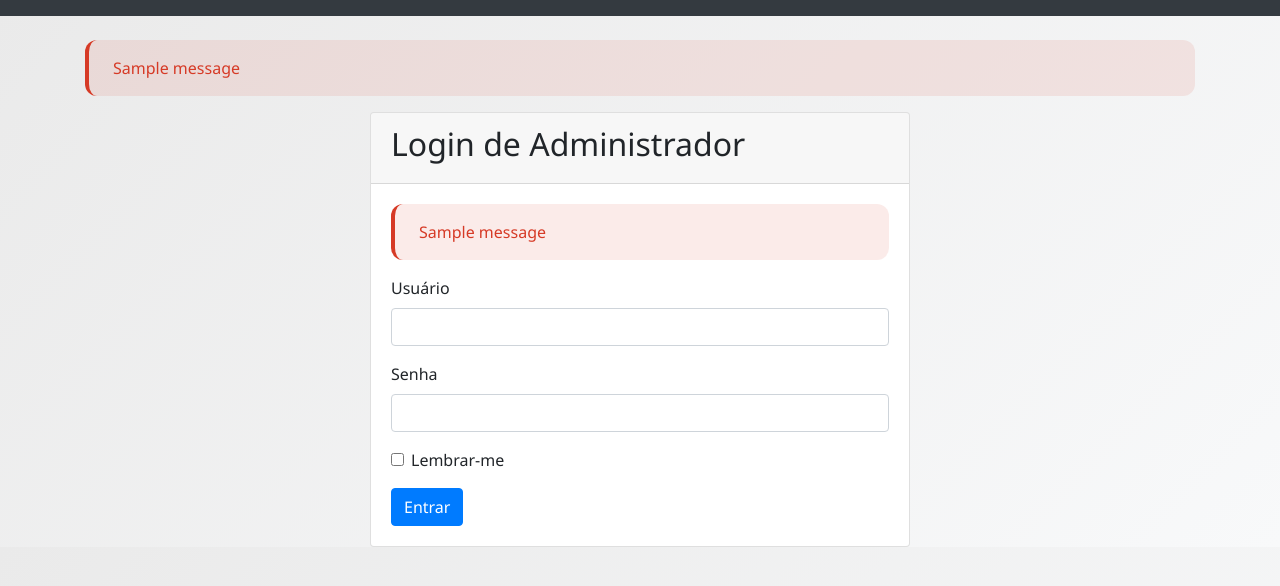
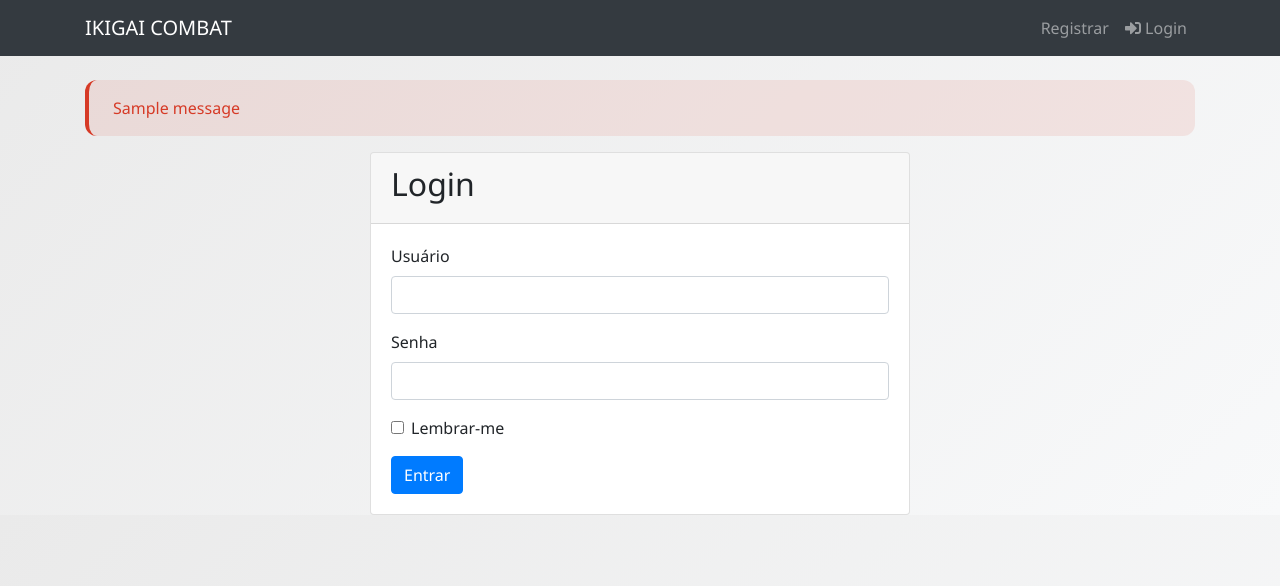
Before and after one commit to wllynilson/ikigai, a Flask app: page /login in a window 1280 px wide. Shown: the top 586 px of the page. Run offline with Flask 3, Linux system fonts and the light colour scheme; tables that the repository leaves empty hold one stand-in row (values such as "Sample post"); one stand-in notice (Sample message) is shown; some libraries are stand-ins or nearby versions.

Commit message:
Ajustes textuais e volta do navbar.

```diff
--- a/app/auth/forms.py
+++ b/app/auth/forms.py
@@ -41,7 +41,7 @@ class EditarPerfilForm(FlaskForm):
 
 class RegistrationForm(FlaskForm):
     """Formulário para novos utilizadores se registarem."""
-    username = StringField('Nome de Utilizador', validators=[DataRequired(), Length(min=3, max=64)])
+    username = StringField('Nome usuário', validators=[DataRequired(), Length(min=3, max=64)])
     email = StringField('Email', validators=[DataRequired(), Email()])
     nome_completo = StringField('Nome Completo', validators=[DataRequired(), Length(max=150)])
     cpf = StringField('CPF', validators=[DataRequired(), Length(min=11, max=14)])
@@ -55,7 +55,7 @@ class RegistrationForm(FlaskForm):
     def validate_username(self, username):
         user = User.query.filter_by(username=username.data).first()
         if user is not None:
-            raise ValidationError('Este nome de utilizador já existe. Por favor, escolha outro.')
+            raise ValidationError('Este nome de usuário já existe. Por favor, escolha outro.')
 
     # Validador personalizado para garantir que o email não existe
     def validate_email(self, email):
--- a/app/auth/routes.py
+++ b/app/auth/routes.py
@@ -12,18 +12,18 @@ auth_bp = Blueprint('auth', __name__, template_folder='templates')
 @auth_bp.route('/login', methods=['GET', 'POST'])
 def login():
     if current_user.is_authenticated:
-        return redirect(url_for('admin.dashboard')) # Já está logado, vai para o dashboard
+        return redirect(url_for('public.index')) # Já está logado, vai para o dashboard
 
     form = LoginForm()
     if form.validate_on_submit():
         user = User.query.filter_by(username=form.username.data).first()
         if user is None or not user.check_password(form.password.data):
-            flash('Nome de utilizador ou palavra-passe inválida.', 'danger')
+            flash('Nome de usuário ou senha inválida.', 'danger')
             return redirect(url_for('auth.login'))
 
         login_user(user, remember=form.remember_me.data)
         flash('Login efetuado com sucesso!', 'success')
-        return redirect(url_for('admin.dashboard'))
+        return redirect(url_for('public.index'))
 
     return render_template('auth/login.html', title='Login', form=form)
 
--- a/app/templates/auth/login.html
+++ b/app/templates/auth/login.html
@@ -7,16 +7,10 @@
     <div class="col-md-6 offset-md-3">
         <div class="card">
             <div class="card-header">
-                <h2>Login de Administrador</h2>
+                <h2>Login</h2>
             </div>
             <div class="card-body">
-                {% with messages = get_flashed_messages(with_categories=true) %}
-                    {% if messages %}
-                        {% for category, message in messages %}
-                            <div class="alert alert-{{ category }}">{{ message }}</div>
-                        {% endfor %}
-                    {% endif %}
-                {% endwith %}
+
                 <form method="POST" action="" novalidate>
                     {{ form.hidden_tag() }}
                     <div class="form-group">
--- a/app/templates/base.html
+++ b/app/templates/base.html
@@ -13,8 +13,56 @@
 </head>
 <body>
 
-    <nav class="navbar navbar-expand-lg navbar-dark bg-dark mb-4">
-        </nav>
+<nav class="navbar navbar-expand-lg navbar-dark bg-dark mb-4">
+    <div class="container">
+        <a class="navbar-brand" href="{{ url_for('public.index') }}">
+            IKIGAI COMBAT
+        </a>
+        <button class="navbar-toggler" type="button" data-toggle="collapse" data-target="#navbarNav"
+                aria-controls="navbarNav" aria-expanded="false" aria-label="Toggle navigation">
+            <span class="navbar-toggler-icon"></span>
+        </button>
+        <div class="collapse navbar-collapse" id="navbarNav">
+            <ul class="navbar-nav mr-auto">
+                <li class="nav-item active">
+                    <a class="nav-link" href="{{ url_for('public.index') }}"> <span
+                            class="sr-only">(current)</span></a>
+                </li>
+            </ul>
+
+            <ul class="navbar-nav">
+                {% if current_user.is_authenticated %}
+                    <li class="nav-item dropdown">
+                        <a class="nav-link dropdown-toggle" href="#" id="navbarUserDropdown" role="button"
+                           data-toggle="dropdown" aria-haspopup="true" aria-expanded="false">
+                            <i class="fas fa-user-circle"></i> Olá, {{ current_user.username }}
+                        </a>
+                        <div class="dropdown-menu dropdown-menu-right" aria-labelledby="navbarUserDropdown">
+                            <a class="dropdown-item" href="{{ url_for('auth.perfil') }}">Meu Perfil</a>
+
+                            {% if current_user.role == 'admin' %}
+                                <a class="dropdown-item" href="{{ url_for('admin.dashboard') }}">Área
+                                    Administrativa</a>
+                            {% endif %}
+
+                            <div class="dropdown-divider"></div>
+                            <a class="dropdown-item" href="{{ url_for('auth.logout') }}">Sair (Logout)</a>
+                        </div>
+                    </li>
+                {% else %}
+                    <li class="nav-item">
+                        <a class="nav-link" href="{{ url_for('auth.register') }}">Registrar</a>
+                    </li>
+                    <li class="nav-item">
+                        <a class="nav-link" href="{{ url_for('auth.login') }}">
+                            <i class="fas fa-sign-in-alt"></i> Login
+                        </a>
+                    </li>
+                {% endif %}
+            </ul>
+        </div>
+    </div>
+</nav>
 
     <main role="main">
         <div class="container">
```
Also changed, not shown: app/templates/admin/admin_base.html (+1 -12 lines), app/templates/admin/admin_gerenciar_inscricoes.html (+1 -7 lines), app.db.
